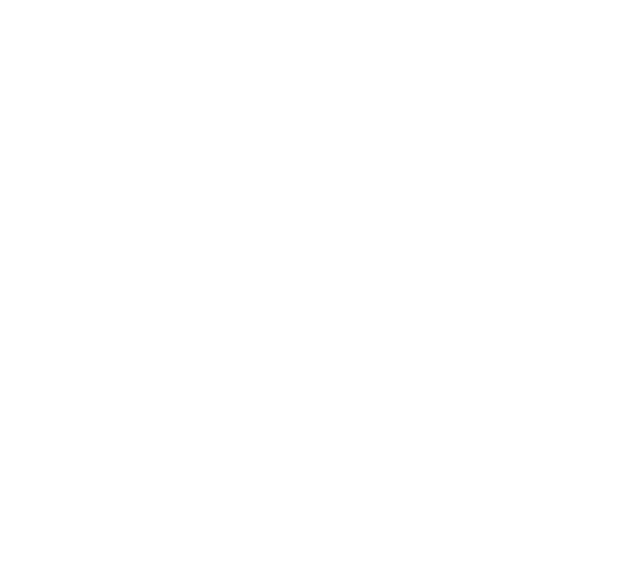
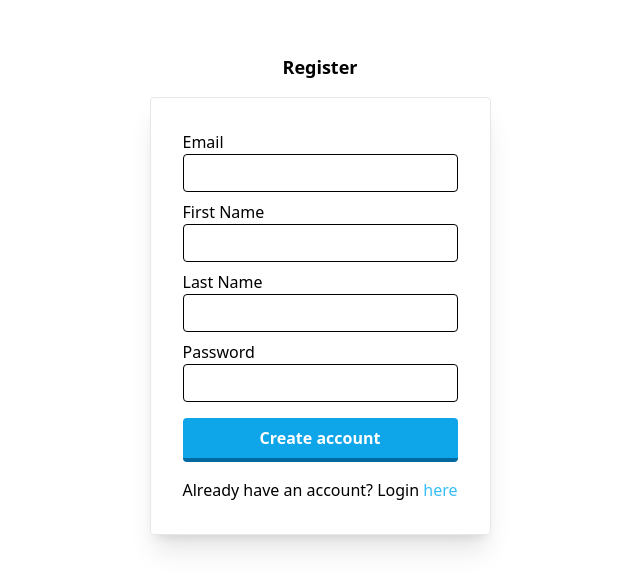
Before and after one commit to giankyle989/laravel-react-crud, a React (Vite) app in the folder react/: page /register in a window 1280 px wide. Before the commit this address had no page. Shown: the part 106-694 px from the top of the page, without its empty margins (320-960 px from the left). Built offline with nearby package versions, Linux system fonts and the light colour scheme.

Commit message:
Added design for login and register page

```diff
--- a/react/src/App.jsx
+++ b/react/src/App.jsx
@@ -1,15 +1,18 @@
 import { Route, Routes } from "react-router-dom"
 import { Login } from "./views/Login"
-import Signup from "./views/SIgnup"
 import NotFound from "./views/NotFound"
+import Index from "./views/Index"
+import Register from "./views/Register"
+
 function App() {
 
   return (
     <>
       <Routes>
-        <Route path="/" element={<NotFound/>}/>
+        <Route path="/" element={<Index/>}/>
         <Route path="/login" element={<Login/>}/>
-        <Route path="/signup" element={<Signup/>}/>
+        <Route path="/register" element={<Register/>}/>
+        <Route path="*" element={<NotFound />} />
       </Routes>
     </>
   )
--- /dev/null
+++ b/react/src/views/Index.jsx
@@ -0,0 +1,17 @@
+import React from 'react'
+
+const Index = () => {
+  return (
+    <>
+        <div className='h-screen flex flex-col justify-center items-center'>
+            <h2>Welcome to our website!</h2>
+            <div className='flex gap-x-4 p-4'>
+                <button className='bg-sky-400 p-2 text-white rounded-md hover:bg-sky-600 active:bg-sky-800'>Login</button>
+                <button className='border-2 border-sky-400 p-2 rounded-md hover:bg-slate-200 active:bg-slate-400'>Signup</button>
+            </div>
+        </div>
+    </>
+  )
+}
+
+export default Index
--- a/react/src/views/Login.jsx
+++ b/react/src/views/Login.jsx
@@ -2,6 +2,28 @@
 
 export const Login = () => {
   return (
-    <div className=''>Login</div>
+    <>
+      <div className='h-screen flex justify-center items-center'>
+        <div>
+          <h1 className='text-lg font-bold text-center mb-4'>Login</h1>
+          {/*Login Form */}
+          <div className='border p-4 shadow-xl rounded'>
+            <form className='p-4 gap-2 flex flex-col' action="">
+              <div className='flex flex-col'>
+                <label htmlFor="Email">Email</label>
+                <input className='w-full border border-black p-1.5 focus:outline-none focus:border-sky-300 rounded' name='Email' type="text" />
+              </div>
+              <div className='flex flex-col'>
+                <label htmlFor="Password">Password</label>
+                <input className='w-full border border-black p-1.5 focus:outline-none focus:border-sky-300 rounded' name='Password' type="password" />
+              </div>
+              <button className='bg-sky-500 hover:bg-sky-400 text-white font-bold py-2 px-4 border-b-4 border-sky-700 hover:border-sky-500 rounded my-2'>Login</button>
+              <p>Don't have an account? Register <a href='' className='text-sky-400 hover:text-sky-300'>here</a></p>
+            </form>
+          </div>
+        </div>
+      </div>
+
+    </>
   )
 }
--- a/react/src/views/NotFound.jsx
+++ b/react/src/views/NotFound.jsx
@@ -1,9 +1,15 @@
-import React from 'react'
+import React from "react";
 
-const NotFound = () => {
+function NotFound() {
   return (
-    <div className='text-3xl font-bold underline'>NotFound</div>
-  )
+    <>
+      <div className="h-screen flex flex-col justify-center items-center">
+        <h1>404 - Page Not Found</h1>
+        <p>The page you are looking for does not exist.</p>
+      </div>
+    </>
+
+  );
 }
 
-export default NotFound
+export default NotFound;
--- /dev/null
+++ b/react/src/views/Register.jsx
@@ -0,0 +1,39 @@
+import React from 'react'
+
+const Register = () => {
+  return (
+    <>
+      <div className='h-screen flex justify-center items-center'>
+        <div>
+          <h1 className='text-lg font-bold text-center mb-4'>Register</h1>
+          {/*Login Form */}
+          <div className='border p-4 shadow-xl rounded'>
+            <form className='p-4 gap-2 flex flex-col' action="">
+              <div className='flex flex-col'>
+                <label htmlFor="Email">Email</label>
+                <input className='w-full border border-black p-1.5 focus:outline-none focus:border-sky-300 rounded' name='Email' type="text" />
+              </div>
+              <div className='flex flex-col'>
+                <label htmlFor="firstname">First Name</label>
+                <input className='w-full border border-black p-1.5 focus:outline-none focus:border-sky-300 rounded' name='firstname' type="text" />
+              </div>
+              <div className='flex flex-col'>
+                <label htmlFor="lastname">Last Name</label>
+                <input className='w-full border border-black p-1.5 focus:outline-none focus:border-sky-300 rounded' name='lastname' type="text" />
+              </div>
+              <div className='flex flex-col'>
+                <label htmlFor="Password">Password</label>
+                <input className='w-full border border-black p-1.5 focus:outline-none focus:border-sky-300 rounded' name='Password' type="password" />
+              </div>
+              <button className='bg-sky-500 hover:bg-sky-400 text-white font-bold py-2 px-4 border-b-4 border-sky-700 hover:border-sky-500 rounded my-2'>Create account</button>
+              <p>Already have an account? Login <a href='' className='text-sky-400 hover:text-sky-300'>here</a></p>
+            </form>
+          </div>
+        </div>
+      </div>
+
+    </>
+  )
+}
+
+export default Register
--- a/react/src/views/Signup.jsx
+++ /dev/null
@@ -1,9 +0,0 @@
-import React from 'react'
-
-const Signup = () => {
-  return (
-    <div>Signup</div>
-  )
-}
-
-export default Signup
```
